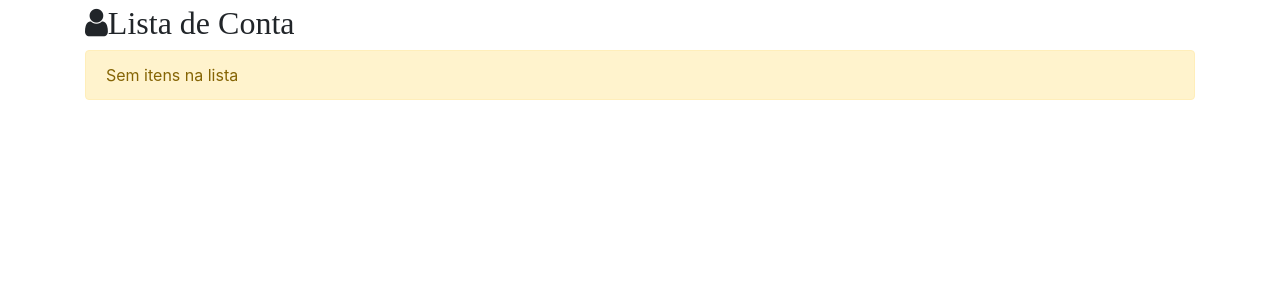
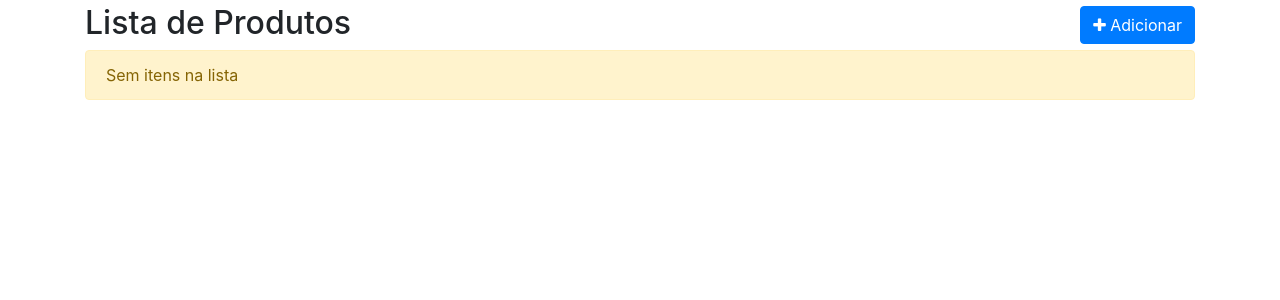
Before and after one commit to Weverton-Vitor/estoque-de-produtos, a Django app: template projeto/produto/templates/produto_list.html in a window 1280 px wide. Shown: the part 56-356 px from the top of the page. Run offline with Django 3.2, Linux system fonts and the light colour scheme; the template is opened without the code that fills it, so the values that code supplies are empty; parts of the project's set-up code (start-up, migrations or seed data) failed here and were passed over; some libraries are stand-ins or nearby versions.

Commit message:
Produto: produto_form.html

```diff
--- a/projeto/produto/templates/produto_list.html
+++ b/projeto/produto/templates/produto_list.html
@@ -3,7 +3,15 @@
 {% block content%}
 
     <div class="page-header">
-        <h2><i class="fa fa-user">Lista de Conta</i></h2>
+        <h2> Lista de Produtos
+            <span class="pull-right">
+                <a href="{% url 'produto:produto_add' %}">
+                    <button type="button" class="btn btn-primary">
+                        <span class="fa fa-plus"></span> Adicionar
+                    </button>
+                </a>
+            </span>
+        </h2>
 
         {% if objects_list %}
             <table class="table table-striped">
--- a/projeto/produto/urls.py
+++ b/projeto/produto/urls.py
@@ -5,5 +5,6 @@ app_name = 'produto'
 
 urlpatterns = [
     path('', v.produto_list, name='produto_list'),
-    path('<int:pk>', v.produto_detail, name='produto_detail')
+    path('<int:pk>', v.produto_detail, name='produto_detail'),
+    path('add/', v.produto_add, name='produto_add'),
 ]
--- a/projeto/produto/views.py
+++ b/projeto/produto/views.py
@@ -13,3 +13,8 @@ def produto_detail(request, pk):
     obj = Produto.objects.get(pk=pk)
     context = {'object': obj}
     return render(request, template_name, context)
+
+
+def produto_add(request):
+    template_name = 'produto_form.html'
+    return render(request, template_name)
--- a/projeto/settings.py
+++ b/projeto/settings.py
@@ -38,7 +38,9 @@ INSTALLED_APPS = [
     'django.contrib.sessions',
     'django.contrib.messages',
     'django.contrib.staticfiles',
-    # my apps
+    # Apps de terceiros
+    'widget_tweaks',
+    # Minhas apps
     'projeto.core',
     'projeto.produto',
     'projeto.estoque',
--- a/requeriments.txt
+++ b/requeriments.txt
@@ -1,6 +1,7 @@
 asgiref==3.2.10
 certifi==2019.9.11
 Django==3.1.1
+django-widget-tweaks==1.4.8
 pipenv==2018.11.26
 python-decouple==3.3
 pytz==2020.1
```
Also changed, not shown: projeto/produto/forms.py (added, +7 -0 lines), projeto/produto/templates/produto_form.html (added, +11 -0 lines).
